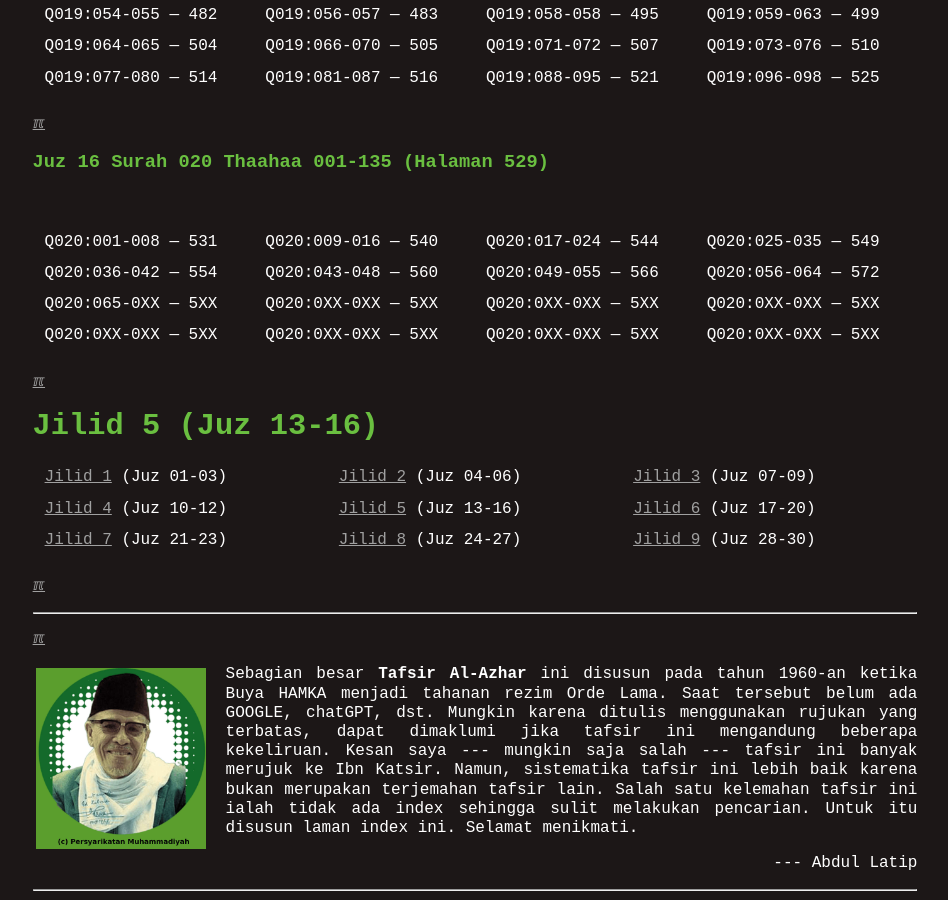
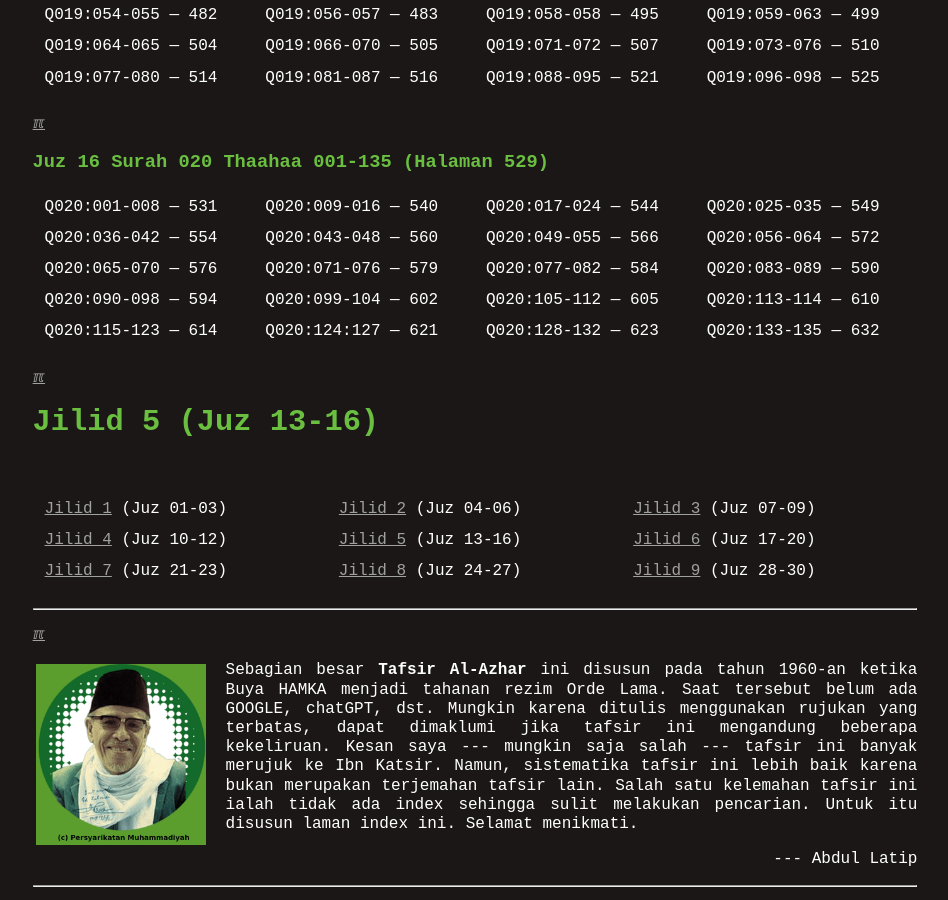
Before and after one commit to dullatip/indexquran, a Jekyll site: the page built from 005.md, in a window 1280 px wide and 900 px high, scrolled down 2549 px. Shown: the whole window, without its empty margins (165-1113 px from the left). Built offline with Jekyll 4.4.1, drawn with Linux system fonts in a browser that asks for light colours; some of the changed text lies outside the part shown.

```diff
--- a/005.md
+++ b/005.md
@@ -93,18 +93,16 @@
 
 ### Juz 16 Surah 020 Thaahaa  001-135 (Halaman 529)
 
-<br id="XYZZY">
-
 | Q020:001-008 --- 531 | Q020:009-016 --- 540 | Q020:017-024 --- 544 | Q020:025-035 --- 549 |
 | Q020:036-042 --- 554 | Q020:043-048 --- 560 | Q020:049-055 --- 566 | Q020:056-064 --- 572 |
-| Q020:065-0XX --- 5XX | Q020:0XX-0XX --- 5XX | Q020:0XX-0XX --- 5XX | Q020:0XX-0XX --- 5XX |
-| Q020:0XX-0XX --- 5XX | Q020:0XX-0XX --- 5XX | Q020:0XX-0XX --- 5XX | Q020:0XX-0XX --- 5XX |
+| Q020:065-070 --- 576 | Q020:071-076 --- 579 | Q020:077-082 --- 584 | Q020:083-089 --- 590 |
+| Q020:090-098 --- 594 | Q020:099-104 --- 602 | Q020:105-112 --- 605 | Q020:113-114 --- 610 |
+| Q020:115-123 --- 614 | Q020:124:127 --- 621 | Q020:128-132 --- 623 | Q020:133-135 --- 632 |
 
 [&#x213C;](#)<br id="idxA">
 # Jilid 5 (Juz 13-16)
+<br id="XYZZY">
 
 | [Jilid 1](001.md) (Juz 01-03) | [Jilid 2](002.md) (Juz 04-06) | [Jilid 3](003.md) (Juz 07-09) |
 | [Jilid 4](004.md) (Juz 10-12) | [Jilid 5](005.md) (Juz 13-16) | [Jilid 6](006.md) (Juz 17-20) |
 | [Jilid 7](007.md) (Juz 21-23) | [Jilid 8](008.md) (Juz 24-27) | [Jilid 9](009.md) (Juz 28-30) |
-
-[&#x213C;](#)<br id="idxB">
--- a/_config.yml
+++ b/_config.yml
@@ -1,4 +1,4 @@
-version:          "Fri 15 Nov 2024 09:00"
+version:          "Sun 17 Nov 2024 06:00"
 copyright:        "2024-2024"
 title:            "Index Tafsir Al-Azhar HAMKA"
 author:           "Abdul Latip"
```
Also changed, not shown: 000.md (+1 -1 lines), 006.md (+2 -1 lines), sitemap.xml (+4 -4 lines).
